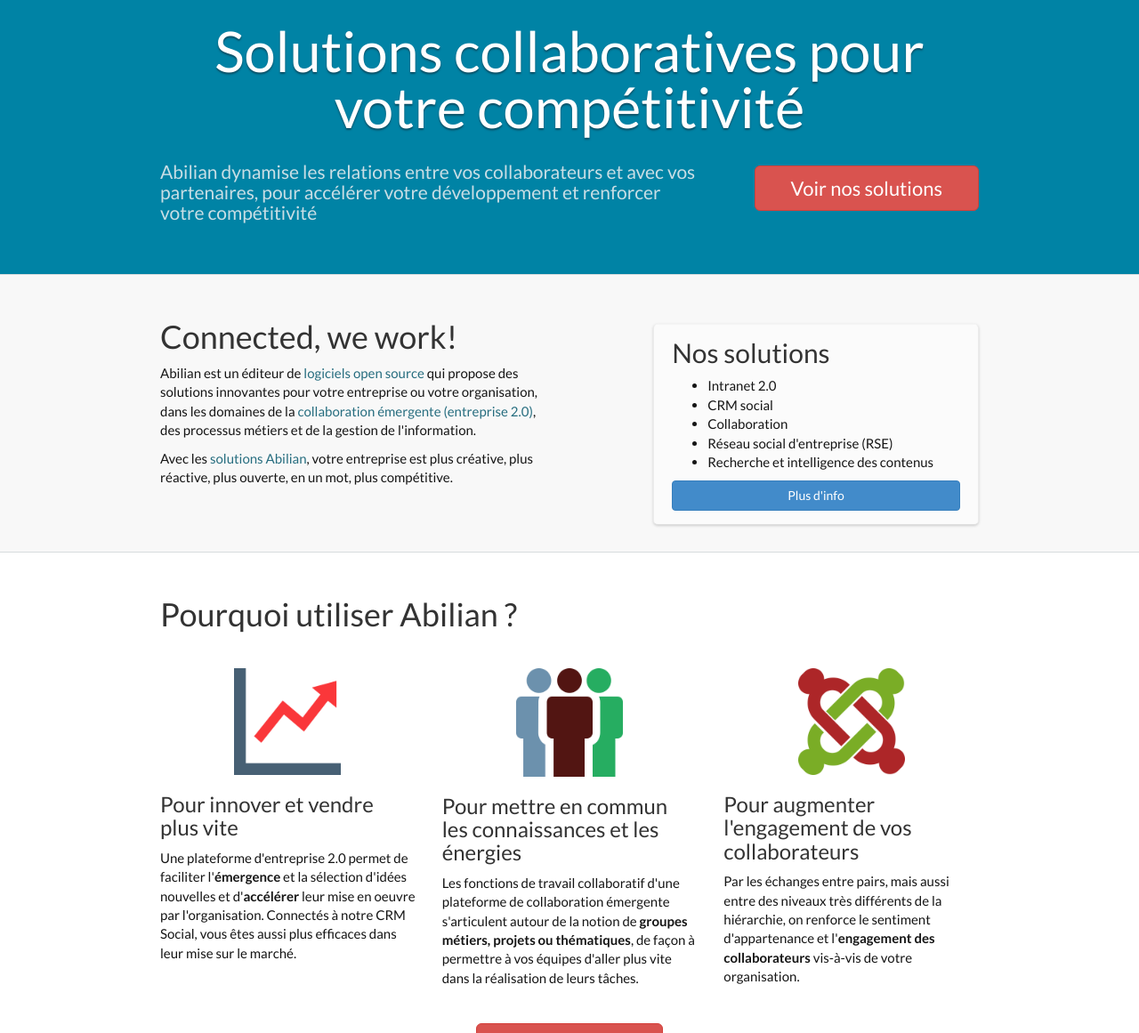
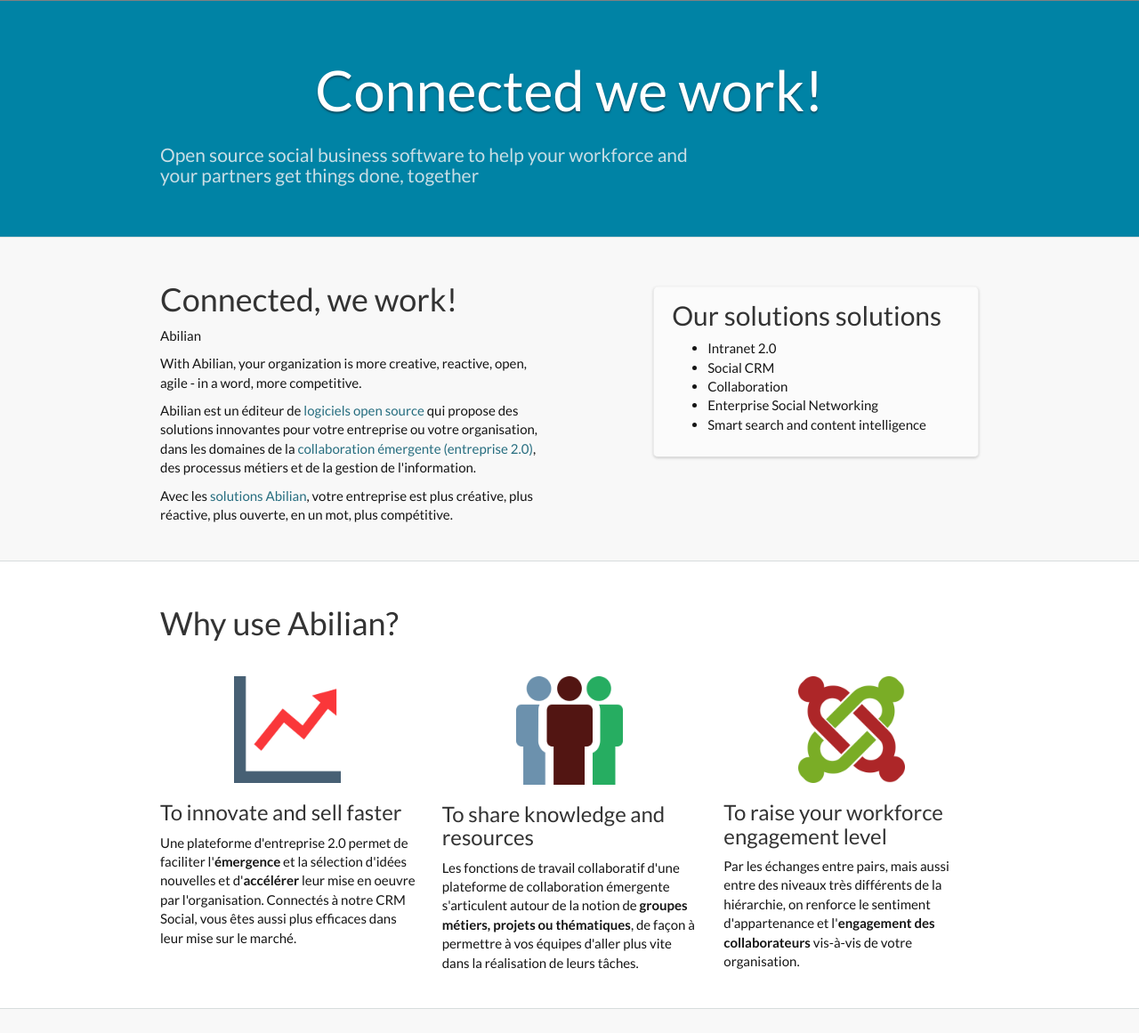
Before and after one commit to abilian/abilian.com-v1, a Flask app: template website/templates/index_en.html in a window 1280 px wide. Shown: the part 393-1554 px from the top of the page at 89% size. Run offline with Flask 2, Linux system fonts and the light colour scheme; the template is opened without the code that fills it, so the values that code supplies are empty; style sheets or scripts are compiled from the project's sources; some libraries are stand-ins or nearby versions.

Commit message:
Improve design.

```diff
--- a/website/static/css/local.less
+++ b/website/static/css/local.less
@@ -1,5 +1,8 @@
 @red-link: #b32017;
 @blue-link: #266D7F;
+// Note: see http://www.spycolor.com/0083a5
+@deep-cerulean: #0083a5;
+@deeper-cerulean: #004253;
 
 /* *********************************************************************** */
 /* Layout overrides and home boxes*/
--- a/website/static/js/local.js
+++ b/website/static/js/local.js
@@ -0,0 +1,14 @@
+$('#nav-search').on('click', function() {
+  $(this).toggleClass('show hidden');
+  $(this).removeClass('animated flipInX');
+  $("#nav-search-close").toggleClass('show hidden');
+  $("#nav-search-form").toggleClass('show hidden animated flipInX');
+  return false;
+});
+
+$('#nav-search-close').on('click', function() {
+  $(this).toggleClass('show hidden');
+  $("#nav-search").toggleClass('show hidden animated flipInX');
+  $("#nav-search-form").toggleClass('show hidden animated flipInX');
+  return false;
+});
--- a/website/templates/_header.html
+++ b/website/templates/_header.html
@@ -1,5 +1,31 @@
-<div class="top-line">
+<div class="mini-navbar mini-navbar-dark hidden-xs">
+  <div class="container">
+    <div class="col-sm-12">
+      {% if  secondary_menu %}
+        {% for path, label in secondary_menu %}
+          <a href="{{ path }}">{{ label }}</a>
+          {% if not loop.last %}|{% endif %}
+        {%- endfor %}
+      {% endif %}
+
+      <a href="#" class="pull-right" id="nav-search"><i
+          class="fa fa-search"></i> Search</a>
+      <a href="#" class="pull-right hidden" id="nav-search-close"><i
+          class="fa fa-times"></i></a>
+      <!-- Search Form -->
+      <form class="pull-right hidden" role="search" id="nav-search-form">
+        <div class="input-group">
+          <input type="text" class="form-control" placeholder="Search">
+          <span class="input-group-btn">
+            <button type="submit" class="btn btn-default"><i
+                class="fa fa-search"></i></button>
+          </span>
+        </div>
+      </form>
+    </div>
+  </div>
 </div>
+
 
 <nav class="navbar navbar-default" role="navigation">
   <div class="container">
@@ -23,25 +49,15 @@
           <li><a href="{{ path }}">{{ label }}</a></li>
         {%- endfor %}
 
-        {% if  more_menu %}
         <li class="dropdown">
-          <a href="#" class="dropdown-toggle" data-toggle="dropdown">{{ _("Plus") }} <b
+          <a href="#" class="dropdown-toggle" data-toggle="dropdown"><img
+              class="flag" src="/static/img/flags/{{ lang }}.png"><b
               class="caret"></b></a>
           <ul class="dropdown-menu">
-            {% for path, label in more_menu %}
-              <li><a href="{{ path }}">{{ label }}</a></li>
-            {%- endfor %}
-          </ul>
-        </li>
-        {% endif %}
-
-        <li class="dropdown">
-          <a href="#" class="dropdown-toggle"
-             data-toggle="dropdown"><img class="flag" src="/static/img/flags/{{ lang }}.png"><b
-              class="caret"></b></a>
-          <ul class="dropdown-menu">
-            <li><a href="/en/"><img class="flag" src="/static/img/flags/us.png"> US/International (English)</a></li>
-            <li><a href="/fr/"><img class="flag" src="/static/img/flags/fr.png"> France (Français)</a></li>
+            <li><a href="/en/"><img class="flag" src="/static/img/flags/us.png">
+              US/International (English)</a></li>
+            <li><a href="/fr/"><img class="flag" src="/static/img/flags/fr.png">
+              France (Français)</a></li>
           </ul>
         </li>
 
--- a/website/templates/index_en.html
+++ b/website/templates/index_en.html
@@ -3,21 +3,21 @@
 {% block jumbotron %}
   <section class="jumbotron">
     <div class="container">
-      <h1>Solutions collaboratives pour votre compétitivité</h1>
+      <h1>Connected we work!</h1>
 
       <div class="row">
         <div class="col-sm-8">
           <h2>
-            Abilian dynamise les relations entre vos collaborateurs et avec vos
-            partenaires, pour accélérer votre développement et renforcer votre
-            compétitivité</h2>
+            Open source social business software to help your workforce and
+            your partners get things done, together
+          </h2>
         </div>
-        <div class="col-sm-4">
-          <a class="btn btn-lg btn-danger pull-right" href="/fr/solutions/"
-              role="button">
-            Voir nos solutions
-          </a>
-        </div>
+{#        <div class="col-sm-4">#}
+{#          <a class="btn btn-lg btn-danger pull-right" href="/fr/solutions/"#}
+{#              role="button">#}
+{#            Voir nos solutions#}
+{#          </a>#}
+{#        </div>#}
       </div>
     </div>
   </section>
@@ -32,6 +32,12 @@
           <h1>Connected, we work!</h1>
 
           <p>
+            Abilian
+
+          <p>
+            With Abilian, your organization is more creative, reactive, open,
+            agile - in a word, more competitive.
+          </p>
             Abilian est un éditeur de <a href="/fr/technologies/">logiciels open
             source</a>
             qui propose des solutions innovantes pour votre entreprise ou
@@ -50,18 +56,18 @@
 
         <div class="col-sm-5">
           <div class="grey-box">
-            <h2>Nos solutions</h2>
+            <h2>Our solutions solutions</h2>
 
             <ul>
               <li>Intranet 2.0</li>
-              <li>CRM social</li>
+              <li>Social CRM</li>
               <li>Collaboration</li>
-              <li>Réseau social d'entreprise (RSE)</li>
-              <li>Recherche et intelligence des contenus</li>
+              <li>Enterprise Social Networking</li>
+              <li>Smart search and content intelligence</li>
             </ul>
 
-            <a href="/fr/solutions/" class="btn btn-primary center-block"><i
-                class="icon-shopping-cart"></i>Plus d'info</a>
+{#            <a href="/fr/solutions/" class="btn btn-primary center-block"><i#}
+{#                class="icon-shopping-cart"></i>Plus d'info</a>#}
           </div>
         </div>
       </div>
@@ -71,13 +77,13 @@
   <section>
     <div class="container">
 
-      <h1>Pourquoi utiliser Abilian ?</h1>
+      <h1>Why use Abilian?</h1>
 
       <div class="row">
         <div class="col-sm-4">
           <img src="/static/img/icons/graph.png" class="home-icon" alt="">
 
-          <h3>Pour innover et vendre plus vite</h3>
+          <h3>To innovate and sell faster</h3>
 
           <p>Une plateforme d'entreprise 2.0 permet de faciliter
             l'<b>émergence</b> et
@@ -89,7 +95,7 @@
         <div class="col-sm-4">
           <img src="/static/img/icons/groups.png" class="home-icon" alt="">
 
-          <h3>Pour mettre en commun les connaissances et les énergies</h3>
+          <h3>To share knowledge and resources</h3>
 
           <p>Les fonctions de travail collaboratif d'une plateforme de
             collaboration émergente s'articulent autour de la notion de <b>groupes
@@ -101,7 +107,7 @@
         <div class="col-sm-4">
           <img src="/static/img/icons/links.png" class="home-icon" alt="">
 
-          <h3>Pour augmenter l'engagement de vos collaborateurs</h3>
+          <h3>To raise your workforce engagement level</h3>
 
           <p>Par les échanges entre pairs, mais aussi entre des niveaux très
             différents de la hiérarchie, on renforce le sentiment d'appartenance
@@ -110,12 +116,12 @@
         </div>
       </div>
 
-      <div style="text-align: center; margin-top: 30px;">
-        <a class="btn btn-lg btn-danger" href="/fr/pourquoi/" role="button"
-            style="padding-left: 50px; padding-right: 50px;">
-          En savoir plus
-        </a>
-      </div>
+{#      <div style="text-align: center; margin-top: 30px;">#}
+{#        <a class="btn btn-lg btn-danger" href="/fr/pourquoi/" role="button"#}
+{#            style="padding-left: 50px; padding-right: 50px;">#}
+{#          En savoir plus#}
+{#        </a>#}
+{#      </div>#}
     </div>
   </section>
 
@@ -144,71 +150,71 @@
     </div>
   </section>
 
-  <section id="features-2">
-    <div class="container">
-      <div class="row">
-        <div class="col-sm-7">
-          <h2>Solutions pour les acteurs de la compétitivité</h2>
+{#  <section id="features-2">#}
+{#    <div class="container">#}
+{#      <div class="row">#}
+{#        <div class="col-sm-7">#}
+{#          <h2>Solutions pour les acteurs de la compétitivité</h2>#}
+{##}
+{#          <p>Nous proposons des solutions métiers dédiées aux pôles, clusters,#}
+{#            SATT et autres acteurs de la compétitivité et de l'innovation.</p>#}
+{##}
+{#          <p><a class="cta" href="/fr/solutions/sics-pc/">&gt;&gt; En savoir#}
+{#            plus</a></p>#}
+{#        </div>#}
+{#        <div class="col-sm-5">#}
+{#          <img style="margin-top: 30px;"#}
+{#              src="/static/img/screenshots/logo-poles.png" alt="">#}
+{#        </div>#}
+{#      </div>#}
+{#    </div>#}
+{#  </section>#}
 
-          <p>Nous proposons des solutions métiers dédiées aux pôles, clusters,
-            SATT et autres acteurs de la compétitivité et de l'innovation.</p>
+{#  <section id="news" style="background-color: #f8f8f8;">#}
+{#    <div class="container">#}
+{##}
+{#      <h1>Actualité</h1>#}
+{##}
+{#      <div class="row clear-both">#}
+{#        {% for item in news[0:4] %}#}
+{#          <div class="col-md-3">#}
+            {#
+{#          <a class="block-post-img" href="{{ url_for(".news_item", slug=item.slug) }}">#}
+{#            <img alt="" src="{{ url_for("image", path=item.image, h=220) }}" class="img-rounded"/>#}
+{#          </a>#}
+{#           #}
+{#            <h3><a class="post-title"#}
+{#                href="{{ url_for(".news_item", slug=item.slug) }}">{{ item.title }}</a>#}
+{#            </h3>#}
+{##}
+{#            <p class="post-date">{{ item.date.strftime("%d/%m/%Y") }}</p>#}
+{##}
+{#            <p class="post-content">{{ item.abstract }}</p>#}
+{#            <a class="post-more"#}
+{#                href="{{ url_for(".news_item", slug=item.slug) }}">En#}
+{#              savoir#}
+{#              plus&nbsp;&raquo;</a>#}
+{#          </div>#}
+{#        {% endfor %}#}
+{#      </div>#}
+{#    </div>#}
+{#  </section>#}
 
-          <p><a class="cta" href="/fr/solutions/sics-pc/">&gt;&gt; En savoir
-            plus</a></p>
-        </div>
-        <div class="col-sm-5">
-          <img style="margin-top: 30px;"
-              src="/static/img/screenshots/logo-poles.png" alt="">
-        </div>
-      </div>
-    </div>
-  </section>
-
-  <section id="news" style="background-color: #f8f8f8;">
-    <div class="container">
-
-      <h1>Actualité</h1>
-
-      <div class="row clear-both">
-        {% for item in news[0:4] %}
-          <div class="col-md-3">
-            {#
-          <a class="block-post-img" href="{{ url_for(".news_item", slug=item.slug) }}">
-            <img alt="" src="{{ url_for("image", path=item.image, h=220) }}" class="img-rounded"/>
-          </a>
-           #}
-            <h3><a class="post-title"
-                href="{{ url_for(".news_item", slug=item.slug) }}">{{ item.title }}</a>
-            </h3>
-
-            <p class="post-date">{{ item.date.strftime("%d/%m/%Y") }}</p>
-
-            <p class="post-content">{{ item.abstract }}</p>
-            <a class="post-more"
-                href="{{ url_for(".news_item", slug=item.slug) }}">En
-              savoir
-              plus&nbsp;&raquo;</a>
-          </div>
-        {% endfor %}
-      </div>
-    </div>
-  </section>
-
-  <section>
-    <div class="container">
-      <h1 style="margin-bottom: 40px;">Le <i>social business</i>, c'est quoi ?
-      </h1>
-
-      <iframe
-          src="http://fast.wistia.net/embed/iframe/u8q7h57hyw?videoFoam=true"
-          allowtransparency="true" frameborder="0" scrolling="no"
-          class="wistia_embed" name="wistia_embed" allowfullscreen
-          mozallowfullscreen webkitallowfullscreen oallowfullscreen
-          msallowfullscreen width="950" height="551"></iframe>
-      <script src="//fast.wistia.net/assets/external/iframe-api-v1.js"></script>
-      <p><a href="/fr/a-propos/mission/">Transcription de l'interview</a></p>
-    </div>
-  </section>
+{#  <section>#}
+{#    <div class="container">#}
+{#      <h1 style="margin-bottom: 40px;">Le <i>social business</i>, c'est quoi ?#}
+{#      </h1>#}
+{##}
+{#      <iframe#}
+{#          src="http://fast.wistia.net/embed/iframe/u8q7h57hyw?videoFoam=true"#}
+{#          allowtransparency="true" frameborder="0" scrolling="no"#}
+{#          class="wistia_embed" name="wistia_embed" allowfullscreen#}
+{#          mozallowfullscreen webkitallowfullscreen oallowfullscreen#}
+{#          msallowfullscreen width="950" height="551"></iframe>#}
+{#      <script src="//fast.wistia.net/assets/external/iframe-api-v1.js"></script>#}
+{#      <p><a href="/fr/a-propos/mission/">Transcription de l'interview</a></p>#}
+{#    </div>#}
+{#  </section>#}
 
   <section>
     <div class="container">
@@ -241,32 +247,32 @@
     </div>
   </section>
 
-  <section id="references">
-    <div class="container">
-      <h1>Références et labels</h1>
-
-      <div class="row">
-        <div class="col-xs-2">
-          <img alt="" src="/static/custom/clients/jei.png">
-        </div>
-        <div class="col-xs-2">
-          <img alt="" src="/static/custom/clients/cap-digital.png">
-        </div>
-        <div class="col-xs-2">
-          <img alt="" src="/static/custom/clients/systematic.png">
-        </div>
-        <div class="col-xs-2">
-          <img alt="" src="/static/custom/clients/eit-ict-labs.png">
-        </div>
-        <div class="col-xs-2">
-          <img alt="" src="/static/custom/clients/my-startup.png">
-        </div>
-        <div class="col-xs-2">
-          <img alt="" src="/static/custom/clients/open-source.png">
-        </div>
-      </div>
-    </div>
-  </section>
+{#  <section id="references">#}
+{#    <div class="container">#}
+{#      <h1>Références et labels</h1>#}
+{##}
+{#      <div class="row">#}
+{#        <div class="col-xs-2">#}
+{#          <img alt="" src="/static/custom/clients/jei.png">#}
+{#        </div>#}
+{#        <div class="col-xs-2">#}
+{#          <img alt="" src="/static/custom/clients/cap-digital.png">#}
+{#        </div>#}
+{#        <div class="col-xs-2">#}
+{#          <img alt="" src="/static/custom/clients/systematic.png">#}
+{#        </div>#}
+{#        <div class="col-xs-2">#}
+{#          <img alt="" src="/static/custom/clients/eit-ict-labs.png">#}
+{#        </div>#}
+{#        <div class="col-xs-2">#}
+{#          <img alt="" src="/static/custom/clients/my-startup.png">#}
+{#        </div>#}
+{#        <div class="col-xs-2">#}
+{#          <img alt="" src="/static/custom/clients/open-source.png">#}
+{#        </div>#}
+{#      </div>#}
+{#    </div>#}
+{#  </section>#}
 
   <div id="map"></div>
 
```
Also changed, not shown: other parts of website/static/css/local.less (+71 -6 lines), website/config.py (+5 -5 lines), website/views.py (+5 -4 lines), website/templates/index_fr.html (renamed from website/templates/index.html).
